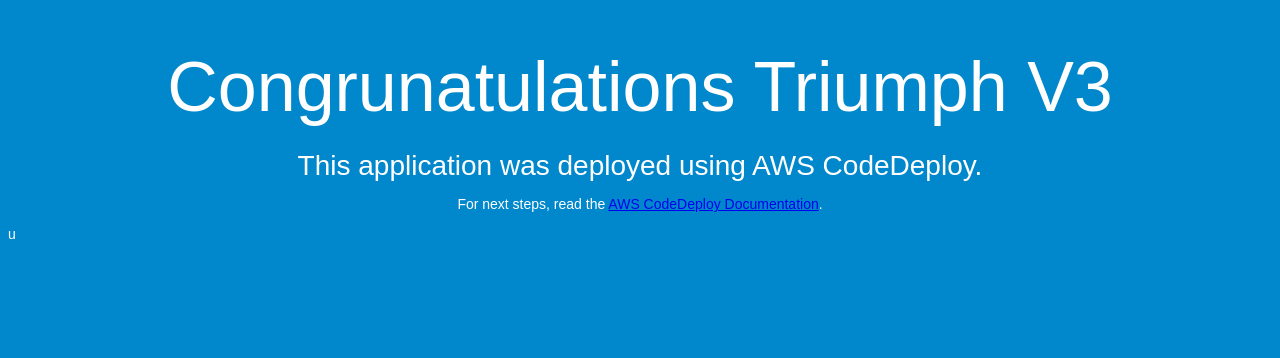
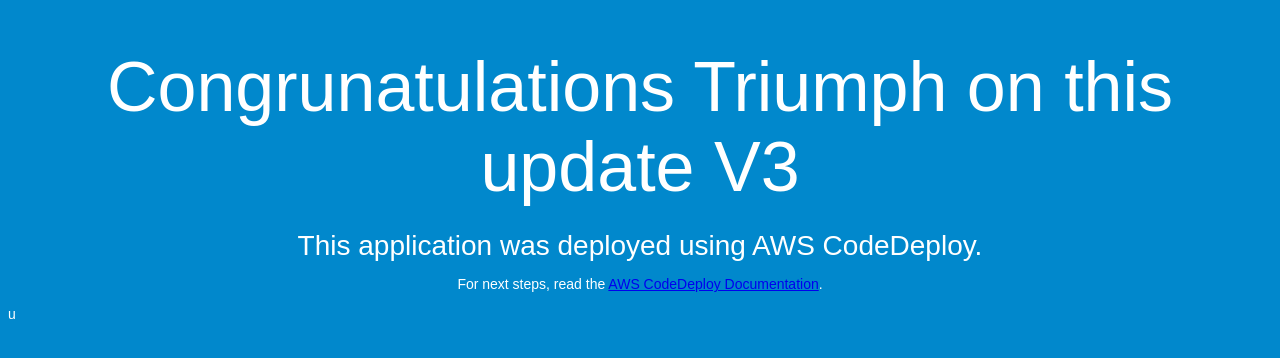
Before and after one commit to Triumph-cloud/https-aws-devops-deploy-triumph-new.s3.amazonaws.com-codecommit_code.zip-, a plain HTML site: page index.html in a window 1280 px wide. Drawn offline with Linux system fonts and the light colour scheme.

Commit message:
Update index.html

```diff
--- a/index.html
+++ b/index.html
@@ -26,7 +26,7 @@
 </head>
 <body>
   <div align="center">
-    <h1>Congrunatulations Triumph V3</h1>
+    <h1>Congrunatulations Triumph on this update V3</h1>
     <h2>This application was deployed using AWS CodeDeploy.</h2>
     <p>For next steps, read the <a href="http://aws.amazon.com/documentation/codedeploy">AWS CodeDeploy Documentation</a>.</p>
   </div>
```
